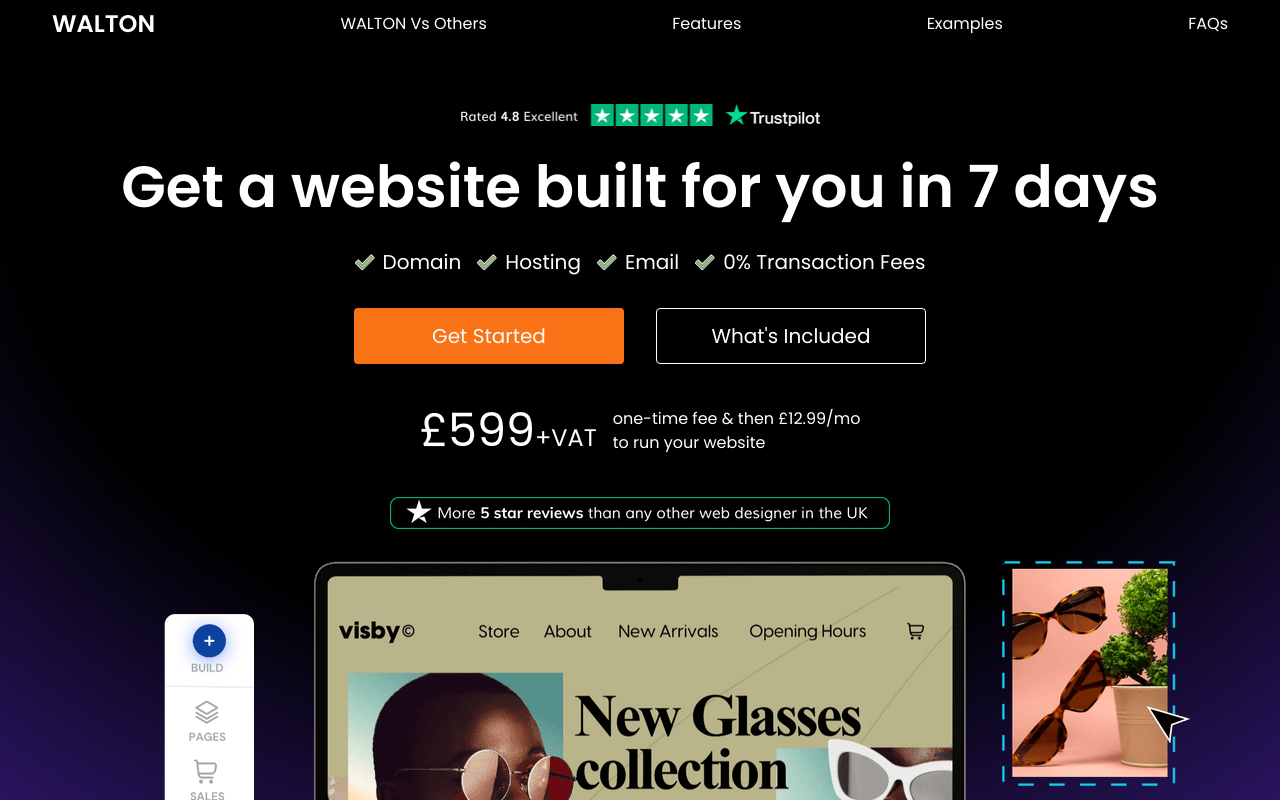
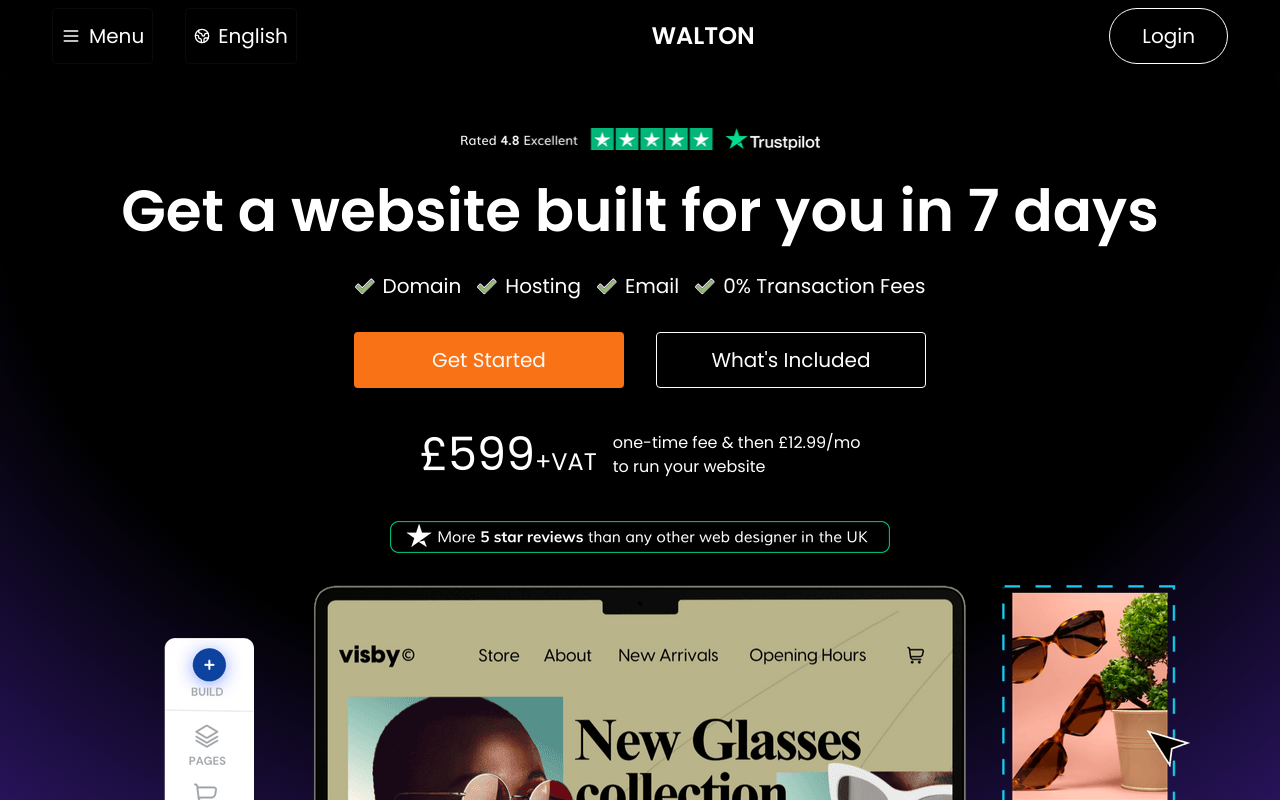
Before and after one commit to glimmrz/ueni_clone, a Next.js app: page / in a window 1280 px wide. Shown: the top 800 px of the page. Built offline with nearby package versions, Linux system fonts and the light colour scheme.

Commit message:
navbar redesign

```diff
--- a/src/components/icon.jsx
+++ b/src/components/icon.jsx
@@ -1,9 +1,11 @@
-import { ChevronDown, ChevronUp, PhoneCall } from "lucide-react";
+import { ChevronDown, ChevronUp, Earth, Menu, PhoneCall } from "lucide-react";
 
 const Icons = {
   call: PhoneCall,
   chevronDown: ChevronDown,
   chevronUp: ChevronUp,
+  menu: Menu,
+  planet: Earth,
   check: (props) => (
     <svg xmlns="http://www.w3.org/2000/svg" viewBox="0 0 100 100" {...props}>
       <path
--- a/src/components/navbars/navbar.jsx
+++ b/src/components/navbars/navbar.jsx
@@ -1,37 +1,45 @@
 import Link from "next/link";
 import { Container } from "../container";
 import { Logo } from "../logo";
+import { Icon } from "../icon";
+import { Button } from "../ui/button";
 
 export function Navbar() {
   return (
     <nav className="sticky top-0 z-40 bg-black text-background">
       <Container>
-        <div className="h-full flex items-center justify-between capitalize">
+        <div className="h-full flex items-center justify-between capitalize text-lg">
+          {/* Menu-Language */}
+          <div className="flex items-center gap-4 md:gap-8">
+            {/* Menu */}
+            <Button
+              variant="outline"
+              className="min-w-fit gap-2 bg-transparent p-2"
+            >
+              <Icon icon="menu" size={20} />
+              <span className="hidden md:block">Menu</span>
+            </Button>
+
+            {/* Language */}
+            <Button
+              variant="outline"
+              className="min-w-fit gap-2 bg-transparent p-2"
+            >
+              <Icon icon="planet" />
+              <span className="hidden md:block">english</span>
+            </Button>
+          </div>
+
           <Logo />
 
-          <Link
-            className="hover:text-primary transition-colors duration-300 hidden md:block"
-            href="#"
-          >
-            WALTON vs others
-          </Link>
-          <Link
-            className="hover:text-primary transition-colors duration-300"
-            href="#"
-          >
-            features
-          </Link>
-          <Link
-            className="hover:text-primary transition-colors duration-300"
-            href="#"
-          >
-            examples
-          </Link>
-          <Link
-            className="hover:text-primary transition-colors duration-300 hidden md:block"
-            href="#"
-          >
-            FAQs
+          {/* Call button */}
+          <Link href="/login">
+            <Button
+              variant="outline"
+              className="bg-transparent border-background gap-2 rounded-full min-w-fit"
+            >
+              <span>login</span>
+            </Button>
           </Link>
         </div>
       </Container>
```
